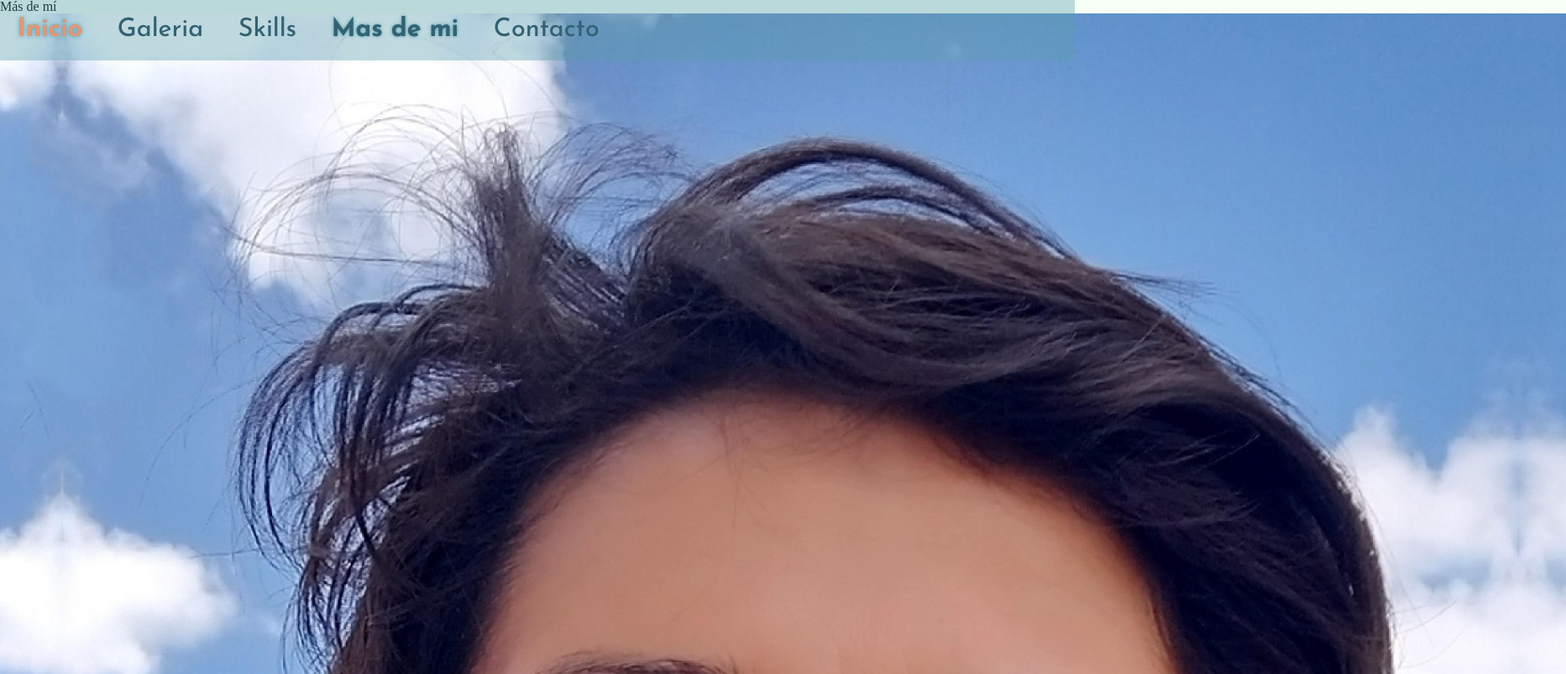
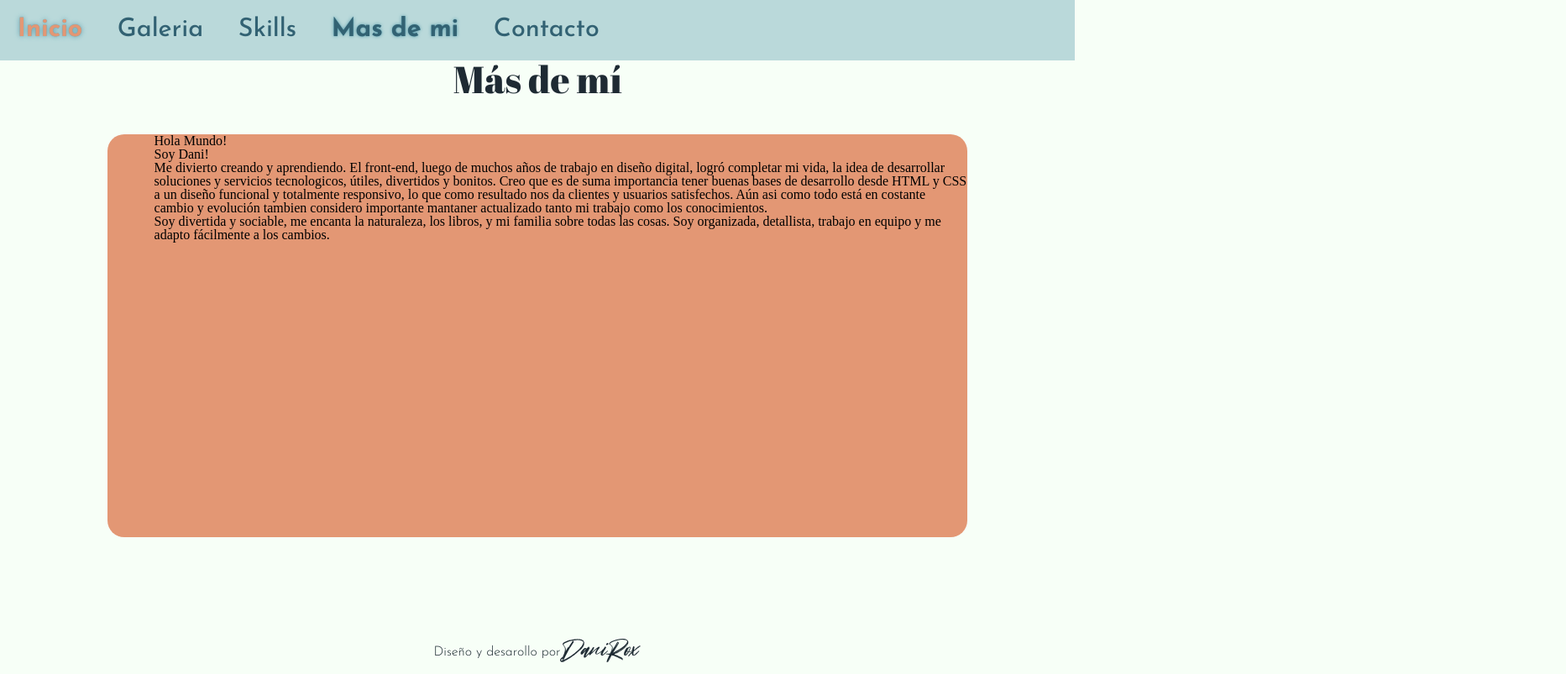
Before and after one commit to DaniRox/DaniRox-Portfolio, a website: page html/sobre-mi.html in a window 1280 px wide. Shown: the top 803 px of the page at 84% size, 1865 px wide, since content can reach past the window. Drawn offline with Linux system fonts and the light colour scheme.

Commit message:
estilos section-sobre-mi

```diff
--- a/html/sobre-mi.html
+++ b/html/sobre-mi.html
@@ -28,6 +28,12 @@
 
     </section>
 
+    <section class="sobre-mi-lines">
+        <div class="sobre-mi-lines__line-uno"></div>
+        <div class="sobre-mi-lines__line-dos"></div>
+        <div class="sobre-mi-lines__line-tres"></div>
+    </section>
+
     <section class="sobre-mi-section">
 
         <div class="sobre-mi">
@@ -48,8 +54,7 @@
 
     <section class="footer">
 
-        <p class="div-footer__txt">Diseño y desarollo por</p>
-        <img src="../assets/icons/logo-DaniRox.svg" class="div-footer__icon">
+        <p class="div-footer__txt">Diseño y desarollo por <img src="../assets/icons/logo-DaniRox.svg" class="div-footer__icon"></p>
 
     </section>
 
--- /dev/null
+++ b/sass/_footer.scss
@@ -0,0 +1,26 @@
+@use "media-queries";
+@use "globals";
+
+.footer {
+    width: 100%;
+    display: flex;
+    justify-content: center;
+    bottom: 0;
+    position: absolute;
+
+    .div-footer__txt {
+        color: globals.$gunmetal;
+        font-family: globals.$josefin;
+        font-size: 1rem;
+        font-weight: 300;
+        margin-bottom: 0.4rem;
+        display: flex;
+        flex-direction: row;
+        align-items: center;
+
+        .div-footer__icon {
+            width: 6rem;
+            margin-bottom: 0.3rem;
+        }
+    }
+}
--- a/sass/_lines.scss
+++ b/sass/_lines.scss
@@ -195,7 +195,7 @@
 
         @include media-queries.tablet {
             width: 8.5px;
-            margin-left: 4.5rem;
+            margin-left: 3.5rem;
         }
 
         @include media-queries.desktop {
--- /dev/null
+++ b/sass/_section-sobre-mi.scss
@@ -0,0 +1,29 @@
+@use "media-queries";
+@use "globals";
+
+.sobre-mi-section {
+    width: 100vw;
+    height: 100%;
+    display: flex;
+    justify-content: center;
+    align-items: center;
+    position: absolute;
+
+    .sobre-mi {
+        background-color: globals.$atomic-tangerine;
+        width: 80%;
+        height: 60%;
+        border-radius: 20px;
+        display: flex;
+        flex-direction: row;
+        justify-content: space-between;
+
+        .sobre-mi__div-img {
+            width: 20%;
+
+            .div-img__img {
+                display: none;
+            }
+        }
+    }
+}
--- /dev/null
+++ b/sass/_title-section.scss
@@ -0,0 +1,17 @@
+@use "media-queries";
+@use "globals";
+
+.title-section {
+    color: globals.$gunmetal;
+    font-family: globals.$abril;
+    font-size: 3rem;
+    font-weight: 300;
+    width: 100vw;
+    text-align: center;
+    padding: 4.5rem 0 0;
+    position: absolute;
+
+    @include media-queries.tablet {
+        font-size: 2.8rem;
+    }
+}
--- a/sass/styles.scss
+++ b/sass/styles.scss
@@ -6,4 +6,10 @@
 
 @use "lines";
 
+@use "footer";
+
+@use "title-section";
+
 @use "section-presentation";
+
+@use "section-sobre-mi";
```
Also changed, not shown: sass/styles.css, 1 other file.
